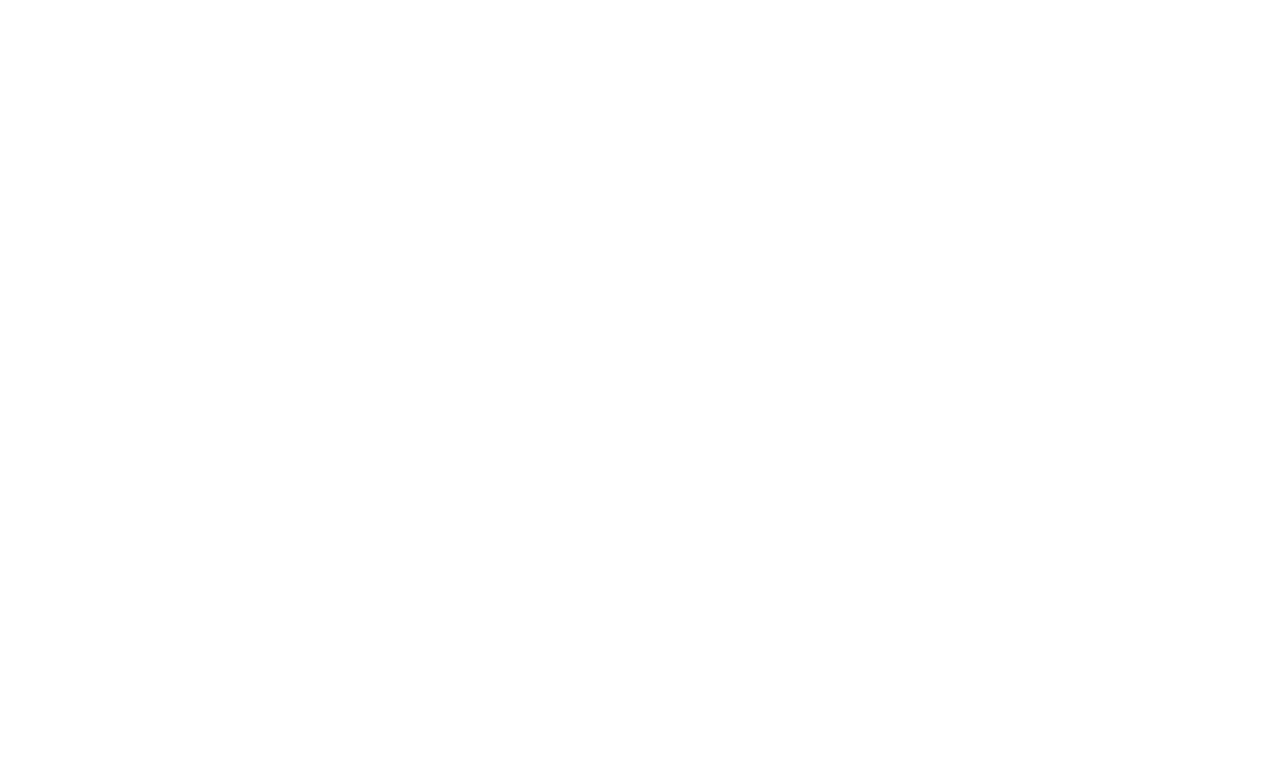
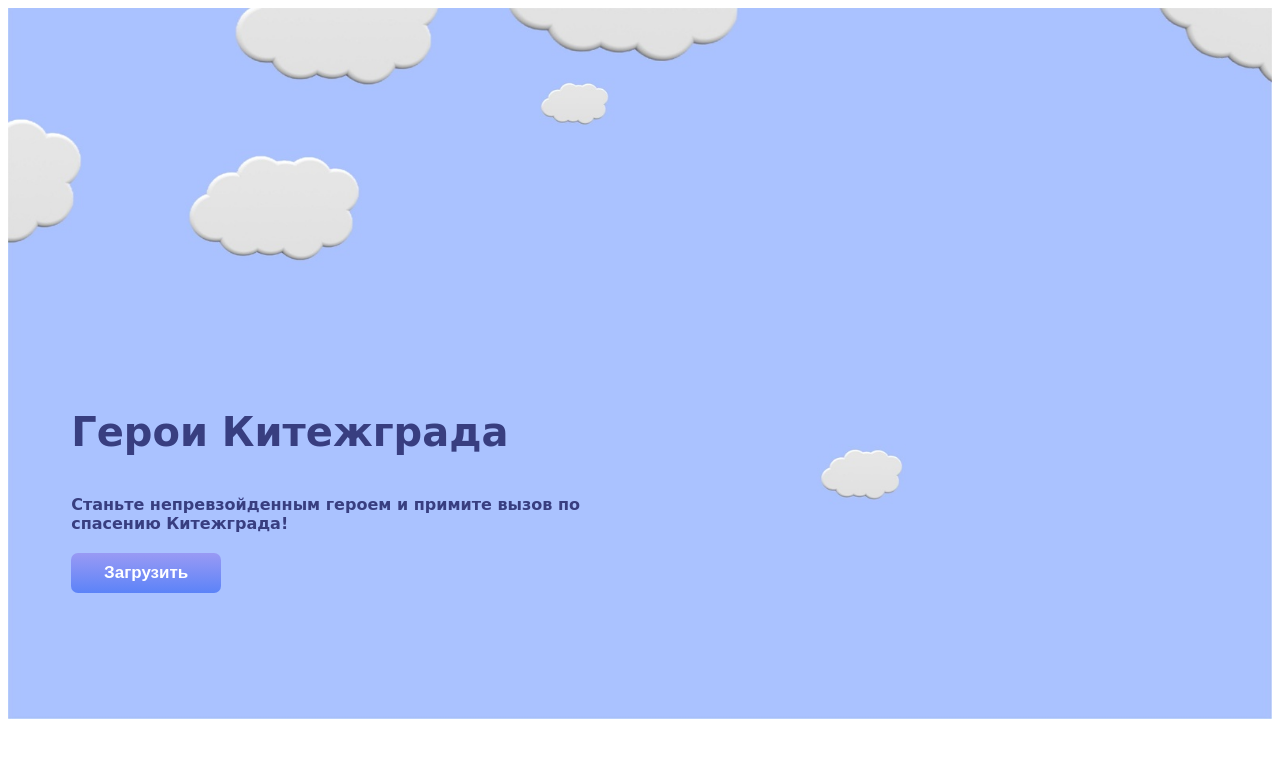
Before and after one commit to kirill-imanuilov/insite-competition, a React (Vite) app: page / in a window 1280 px wide. Shown: the top 758 px of the page. Built offline with nearby package versions, Linux system fonts and the light colour scheme.

Commit message:
feat: add a title block

```diff
--- a/src/Page.tsx
+++ b/src/Page.tsx
@@ -1,5 +1,12 @@
 import './index.css';
+import { Title } from './components/blocks/Title';
 
 export function Page() {
-  return <div className='page'></div>;
+  return (
+    <div className='page'>
+      <div className='page-content'>
+        <Title />
+      </div>
+    </div>
+  );
 }
--- /dev/null
+++ b/src/components/blocks/Title.tsx
@@ -0,0 +1,17 @@
+export function Title() {
+  return (
+    <div>
+      <div className='title-block'>
+        <div className='title-block-content'>
+          <div className='title-block-title'>Герои Китежграда</div>
+          <div className='title-block-subtitle'>
+            Станьте непревзойденным героем и примите вызов по спасению
+            Китежграда!
+          </div>
+          <button className='title-block-download-button'>Загрузить</button>
+        </div>
+        <img className='title-block-bg-img' src='/bgs.jpg' />
+      </div>
+    </div>
+  );
+}
--- a/src/index.css
+++ b/src/index.css
@@ -1,2 +1,52 @@
 .page {
+  height: 100vh;
+  font-family: 'Helvetica';
 }
+.page-content {
+  width: 100%;
+}
+.title-block {
+  display: flex;
+  flex-direction: column;
+  aspect-ratio: 16/9;
+  position: relative;
+}
+.title-block-content {
+  position: absolute;
+  bottom: 0;
+  margin-bottom: 10%;
+  margin-left: 5%;
+}
+.title-block-bg-img {
+  aspect-ratio: 16/9;
+  position: absolute;
+  z-index: -1;
+  width: 100%;
+}
+.title-block-title {
+  font-family: 'Comic Sans MS';
+  font-size: 40px;
+  font-weight: bold;
+  color: #383e80;
+}
+.title-block-subtitle {
+  font-family: 'Comic Sans MS';
+  margin-top: 40px;
+  font-weight: bold;
+  width: 70%;
+  color: #383e80;
+}
+.title-block-download-button {
+  margin-top: 20px;
+  font-weight: bold;
+  color: white;
+  background: linear-gradient(#999af4, #5c83f8);
+  border-radius: 7px;
+  border: none;
+  font-size: 17px;
+  height: 40px;
+  width: 150px;
+}
+.title-block-download-button:hover {
+  cursor: pointer;
+}
```
